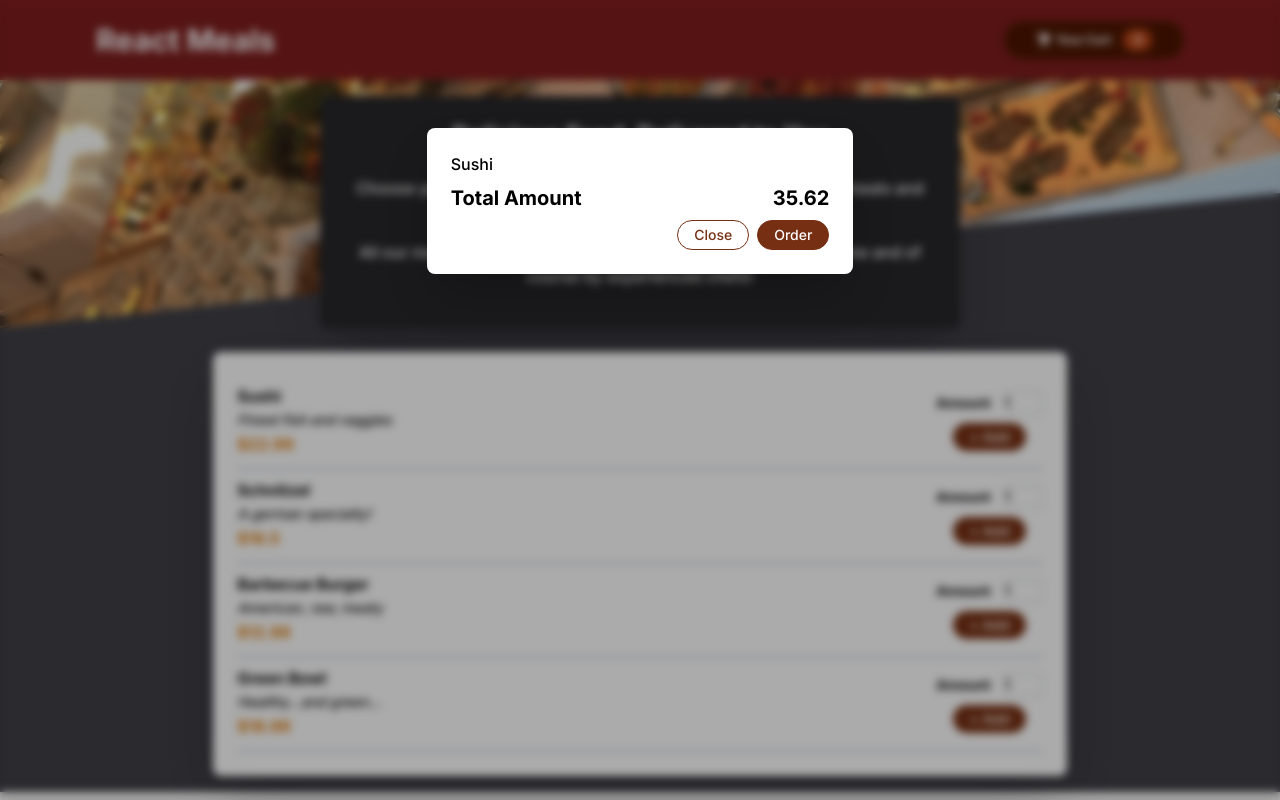
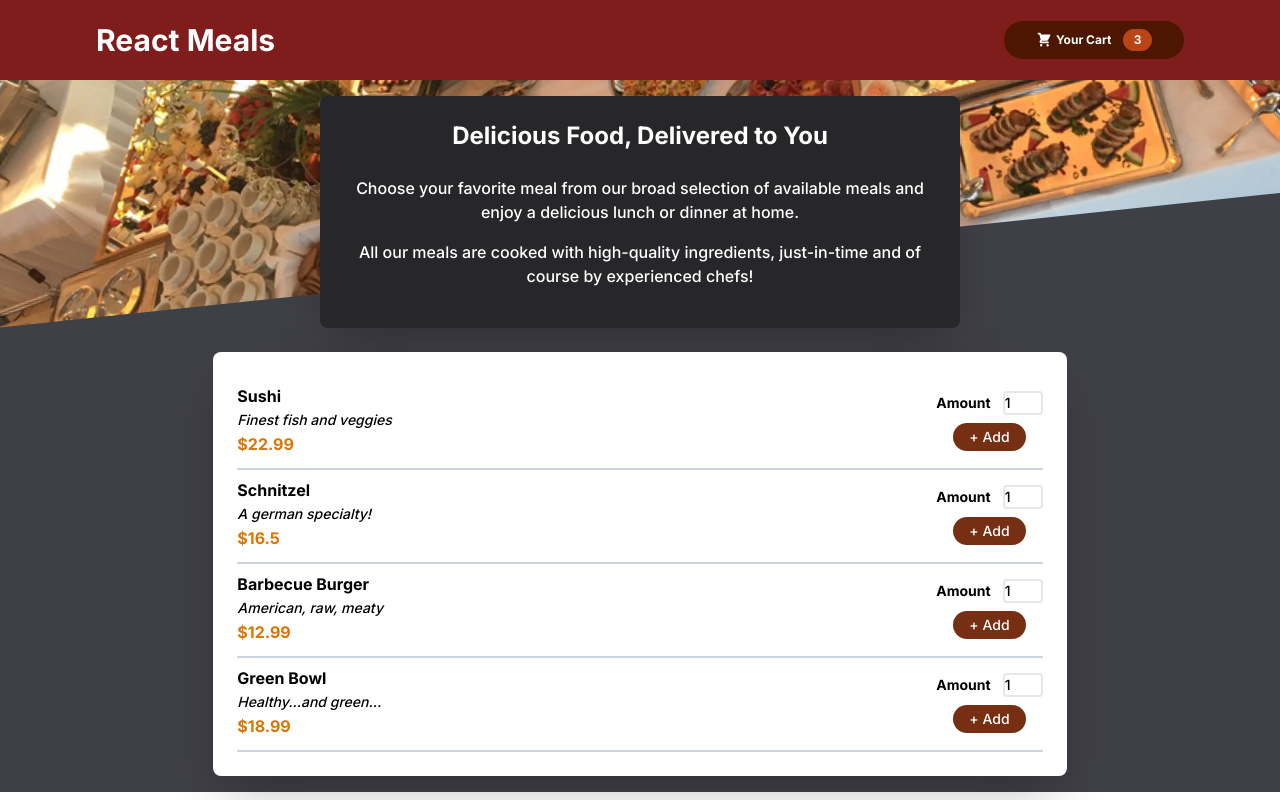
Before and after one commit to WiFo26/order-food-app, a React (Vite) app: page / in a window 1280 px wide. Built offline with nearby package versions, Linux system fonts and the light colour scheme.

Commit message:
implement modal state logic

```diff
--- a/src/App.jsx
+++ b/src/App.jsx
@@ -1,8 +1,24 @@
+import { useState } from 'react'
+import { Cart } from './components/Cart/Cart'
 import { Layout } from './components/Layout'
+import { AvailableMeals } from './components/Meal/AvailableMeals'
+import { MealSummary } from './components/Meal/MealSummary'
 
 function App () {
+  const [isModalDisplayed, modalDisplayed] = useState(false)
+
+  const toggleModalDisplayed = () => {
+    modalDisplayed(isModalDisplayed => !isModalDisplayed)
+  }
+
   return (
-    <Layout />
+    <>
+      {isModalDisplayed && <Cart toggleModal={toggleModalDisplayed} />}
+      <Layout toggleModal={toggleModalDisplayed}>
+        <MealSummary />
+        <AvailableMeals />
+      </Layout>
+    </>
   )
 }
 
--- a/src/components/Cart/Cart.jsx
+++ b/src/components/Cart/Cart.jsx
@@ -2,9 +2,9 @@ import { Button } from '../UI/Button'
 import { Card } from '../UI/Card'
 import { Modal } from '../UI/Modal'
 
-export const Cart = () => {
+export const Cart = ({ toggleModal }) => {
   return (
-    <Modal>
+    <Modal toggleModal={toggleModal}>
       <Card bgColor='bg-white'>
         <ul>
           <li>Sushi</li>
@@ -14,7 +14,7 @@ export const Cart = () => {
           <span>35.62</span>
         </div>
         <div className='flex items-center justify-end gap-2'>
-          <Button borderColor='border-[#762f12]' textColor='text-[#762f12]'>Close</Button>
+          <Button toggleModal={toggleModal} borderColor='border-[#762f12]' textColor='text-[#762f12]'>Close</Button>
           <Button bgColor='bg-[#762f12]' borderColor='border-[#762f12]' textColor='text-white'>Order</Button>
         </div>
       </Card>
--- a/src/components/Layout/index.jsx
+++ b/src/components/Layout/index.jsx
@@ -1,16 +1,11 @@
-import { Cart } from '../Cart/Cart'
-import { AvailableMeals } from '../Meal/AvailableMeals'
-import { MealSummary } from '../Meal/MealSummary'
 import { Header } from '../UI/Header'
-export const Layout = () => {
+export const Layout = ({ children, toggleModal }) => {
   return (
     <>
-      <Cart />
       <div className='bg-zinc-700'>
-        <Header />
+        <Header toggleModal={toggleModal} />
         <main className='absolute top-20 grid w-full place-items-center gap-6'>
-          <MealSummary />
-          <AvailableMeals />
+          {children}
         </main>
       </div>
     </>
--- a/src/components/UI/Backdrop.jsx
+++ b/src/components/UI/Backdrop.jsx
@@ -1,3 +1,3 @@
-export const Backdrop = () => {
-  return <div className='fixed z-10 h-screen w-full bg-black/30 drop-shadow-lg backdrop-blur-sm' />
+export const Backdrop = ({ toggleModal }) => {
+  return <div onClick={toggleModal} className='fixed z-10 h-screen w-full bg-black/30 drop-shadow-lg backdrop-blur-sm' />
 }
--- a/src/components/UI/Button.jsx
+++ b/src/components/UI/Button.jsx
@@ -1,3 +1,3 @@
-export const Button = ({ children, bgColor, borderColor, textColor }) => {
-  return <button className={`rounded-full ${bgColor} ${borderColor} border-[1px] px-4 py-1 text-sm ${textColor}`}>{children}</button>
+export const Button = ({ children, toggleModal, bgColor, borderColor, textColor }) => {
+  return <button onClick={toggleModal} className={`rounded-full ${bgColor} ${borderColor} border-[1px] px-4 py-1 text-sm ${textColor}`}>{children}</button>
 }
--- a/src/components/UI/Header.jsx
+++ b/src/components/UI/Header.jsx
@@ -1,12 +1,12 @@
 import mealHeaderImg from '../../assets/meals.jpg'
 import { HeaderCartButton } from './HeaderCartButton'
 
-export const Header = () => {
+export const Header = ({ toggleModal }) => {
   return (
     <>
       <header className='flex h-20 items-center justify-between bg-red-900 text-white'>
         <h1 className='ml-24 text-3xl font-bold'>React Meals</h1>
-        <HeaderCartButton />
+        <HeaderCartButton toggleModal={toggleModal} />
       </header>
       <div className='h-72 overflow-hidden '>
         <img className='h-full min-w-[110%] -translate-y-28 -translate-x-8 -rotate-6 object-cover' src={mealHeaderImg} alt='A table with lots of food' />
--- a/src/components/UI/HeaderCartButton.jsx
+++ b/src/components/UI/HeaderCartButton.jsx
@@ -1,8 +1,8 @@
 import CartIcon from '../Cart/CartIcon'
 
-export const HeaderCartButton = () => {
+export const HeaderCartButton = ({ toggleModal }) => {
   return (
-    <button className='mr-24 flex items-center justify-around gap-1 rounded-full bg-[#4d1601] px-8 py-2 text-xs font-semibold text-white hover:bg-[#92320c]'>
+    <button onClick={toggleModal} className='mr-24 flex items-center justify-around gap-1 rounded-full bg-[#4d1601] px-8 py-2 text-xs font-semibold text-white hover:bg-[#92320c]'>
       <div className='h-4 w-4 text-white'>
         <CartIcon />
       </div>
--- a/src/components/UI/Modal.jsx
+++ b/src/components/UI/Modal.jsx
@@ -2,11 +2,11 @@ import { createPortal } from 'react-dom'
 import { Backdrop } from './Backdrop'
 import { ModalOverlay } from './ModalOverlay'
 
-export const Modal = ({ children }) => {
+export const Modal = ({ children, toggleModal }) => {
   const overlayElement = document.getElementById('overlays')
   return (
     <>
-      {createPortal(<Backdrop />, overlayElement)}
+      {createPortal(<Backdrop toggleModal={toggleModal} />, overlayElement)}
       {createPortal(<ModalOverlay>{children}</ModalOverlay>, overlayElement)}
     </>
   )
--- a/src/components/UI/ModalOverlay.jsx
+++ b/src/components/UI/ModalOverlay.jsx
@@ -1,7 +1,7 @@
 export const ModalOverlay = ({ children }) => {
   return (
-    <div className='fixed inset-x-0 top-32 z-20 h-screen w-full '>
-      <div className='mx-auto w-1/3'>{children}</div>
+    <div className='fixed left-1/2 top-32 z-20 -translate-x-1/2'>
+      <div className='w-[600px]'>{children}</div>
     </div>
   )
 }
```
